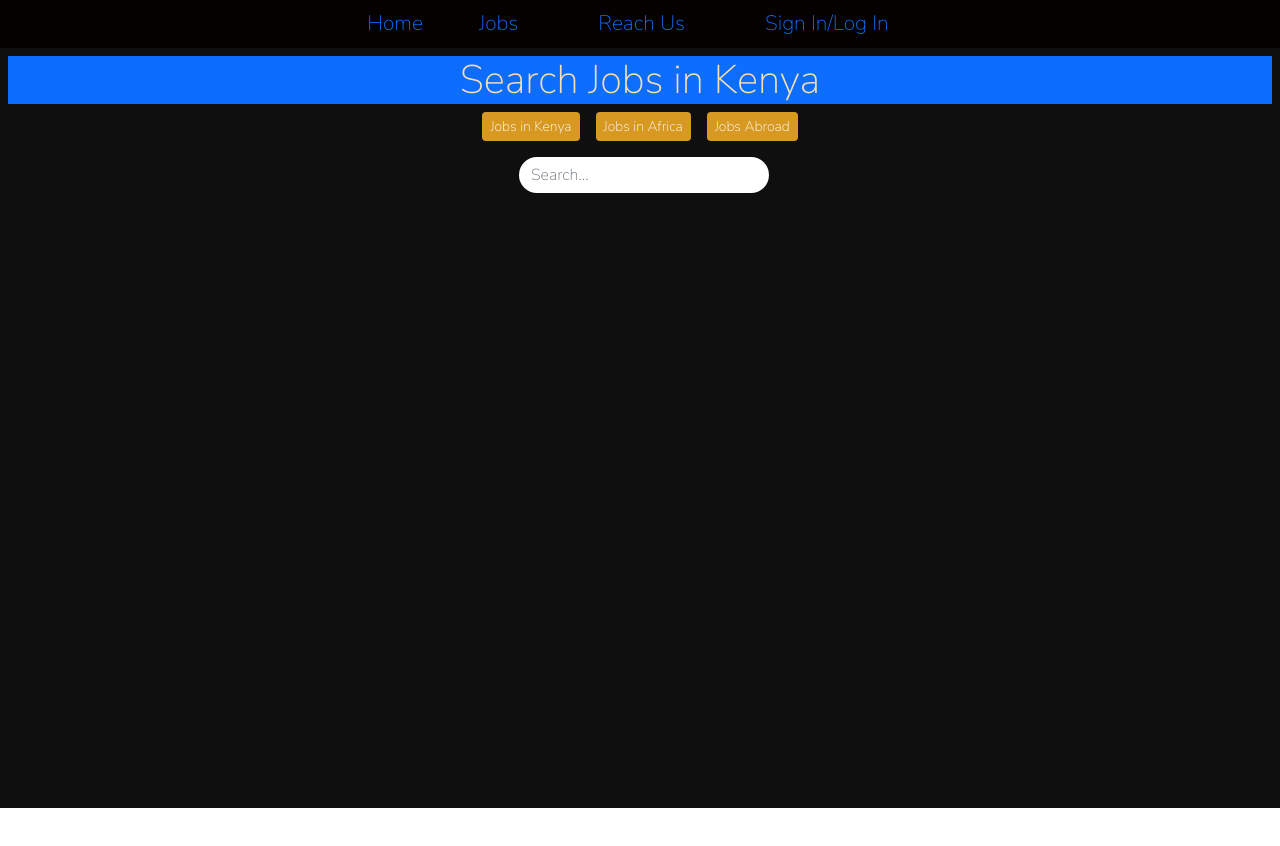
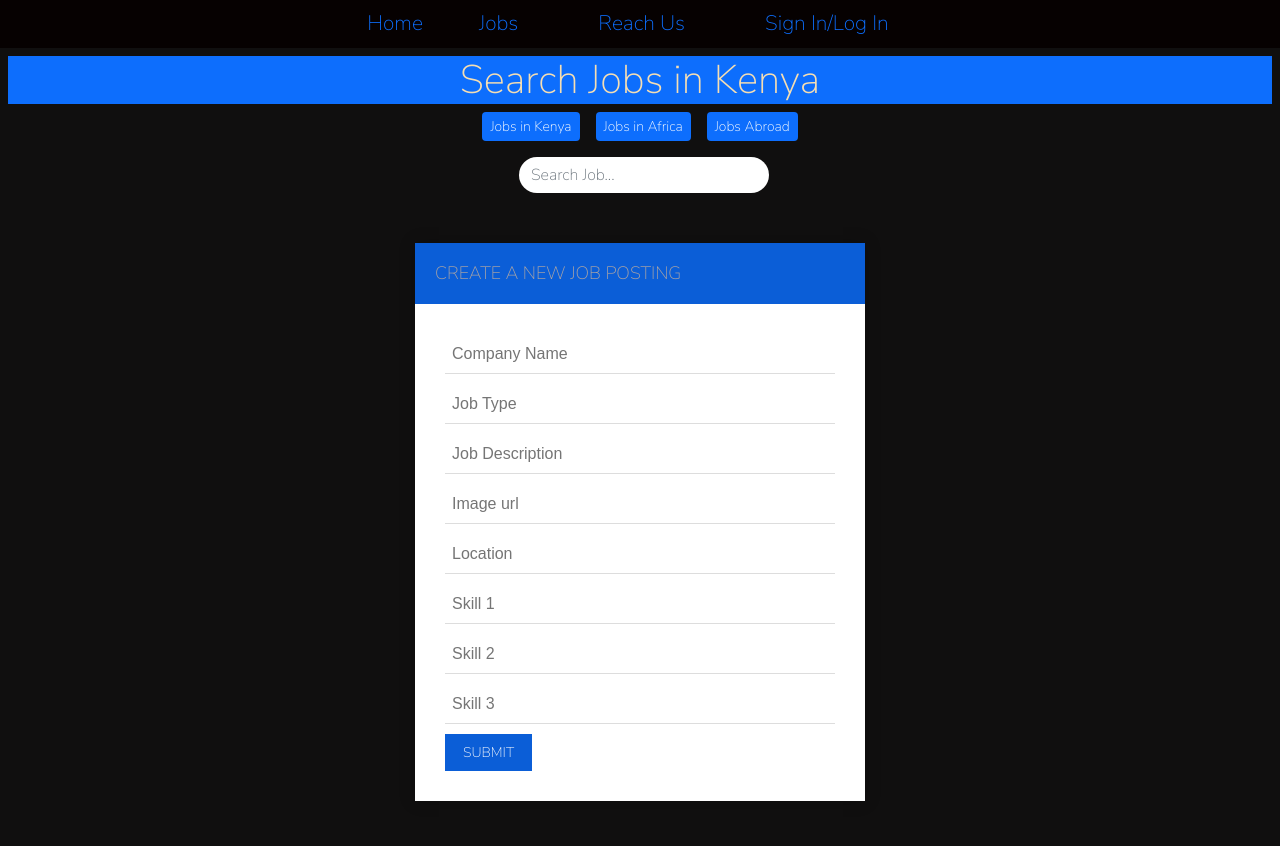
Before and after one commit to carreuky/Job-Portal, a React (Create React App) app: page /jobs in a window 1280 px wide. Shown: the top 846 px of the page. Before the commit the page ends 808 px from the top, so only its background shows below. Built offline with nearby package versions, Linux system fonts and the light colour scheme; some icons are missing.

Commit message:
add job form

```diff
--- /dev/null
+++ b/src/Components/CreateJob/CreateJob.css
@@ -0,0 +1,73 @@
+@import url('https://fonts.googleapis.com/css2?family=Nunito+Sans:wght@200&display=swap');
+.CreateJob{
+    font-family: 'Nunito Sans', sans-serif;
+}
+.form-style-8{
+    font-family: 'Nunito Sans', sans-serif;
+      width: 450px;
+      padding: 30px;
+      background: #FFFFFF;
+      margin: 50px auto;
+      box-shadow: 0px 0px 15px rgba(0, 0, 0, 0.22);
+      -moz-box-shadow: 0px 0px 15px rgba(0, 0, 0, 0.22);
+      -webkit-box-shadow:  0px 0px 15px rgba(0, 0, 0, 0.22);
+
+  }
+  .form-style-8 h2{
+      background: #0B5ED7;
+      text-transform: uppercase;
+      color: #aba4a4;
+      font-size: 18px;
+      font-weight: 100;
+      padding: 20px;
+      margin: -30px -30px 30px -30px;
+  }
+  .form-style-8 input[type="text"],
+  .form-style-8 input[type="text"],
+  .form-style-8 input[type="text"],
+  .form-style-8 input[type="text"],
+  .form-style-8 input[type="text"],
+  .form-style-8 input[type="text"],
+  .form-style-8 input[type="text"],
+  .form-style-8 input[type="url"],
+  .form-style-8 input[type="text"],
+  .form-style-8 textarea,
+  .form-style-8 select
+  {
+
+
+    box-sizing: border-box;
+      -webkit-box-sizing: border-box;
+      -moz-box-sizing: border-box;
+      outline: none;
+      display: block;
+      width: 100%;
+      padding: 7px;
+      border: none;
+      border-bottom: 1px solid #ddd;
+      background: transparent;
+      margin-bottom: 10px;
+      font: 16px Arial, Helvetica, sans-serif;
+      height: 40px;
+
+  }
+  .form-style-8 textarea{
+      resize:none;
+      overflow: hidden;
+  }
+  .form-style-8 input[type="button"],
+  .form-style-8 input[type="submit"]{
+      background-color: #0B5ED7;
+      display: inline-block;
+      cursor: pointer;
+      color: #FFFFFF;
+      font-size: 14px;
+      padding: 8px 18px;
+      text-decoration: none;
+      text-transform: uppercase;
+      border: none;
+  }
+  .form-style-8 input[type="button"]:hover,
+  .form-style-8 input[type="submit"]:hover {
+      background:linear-gradient(to bottom, #0B5ED7 52%);
+  }
--- /dev/null
+++ b/src/Components/CreateJob/CreateJob.js
@@ -0,0 +1,30 @@
+import React from 'react'
+import "./CreateJob.css";
+
+function CreateJob
+() {
+const CreateJob=(
+    <div class="form-style-8" id="formDiv">
+    <h2>Create A New Job Posting</h2>
+    <form id="formClick">
+      <input className='input-lg' type="text" id="input1" name="field1" placeholder="Company Name"/>
+      <input className='input-lg' type="text" id="input2" name="field1" placeholder="Job Type"/>
+      <input className='input-lg' type="text" id="input3" name="field2" placeholder="Job Description" />
+      <input className='input-lg' type="url" id="input4" name="field3" placeholder="Image url"/>
+      <input className='input-lg' type="text" id="input5" name="field3" placeholder="Location"/>
+      <input className='input-lg' type="text" id="input6" name="field3" placeholder="Skill 1"/>
+      <input className='input-lg' type="text" id="input7" name="field3" placeholder="Skill 2"/>
+      <input className='input-lg' type="text" id="input8" name="field3" placeholder="Skill 3"/>
+
+
+      <input type="submit" value="Submit" name="submit" id="submit" />
+    </form>
+  </div>
+)
+  return (
+    <div className='CreateJob'>
+        {CreateJob}
+    </div>
+  )
+}
+export default CreateJob
--- a/src/Components/Home/Home.css
+++ b/src/Components/Home/Home.css
@@ -29,6 +29,6 @@
     font: 40px;
   }
 .Text > h1{
-    color: blue;
+    color: #0B5ED7;
     font-size: 70px;
 }
--- a/src/Components/Jobs/Jobs.css
+++ b/src/Components/Jobs/Jobs.css
@@ -2,7 +2,7 @@
 .Jobs{
     font-family: 'Nunito Sans', sans-serif;
     background: rgb(16, 15, 15);
-    height: 95vh;
+    /* height: 95vh; */
     color: wheat;
 }
 #inputlg{
@@ -18,5 +18,7 @@
 }
 .btn{
     border: none;
-    background-color: #D79922;
 }
+.css{
+    background-color: #0B5ED7;
+}
--- a/src/Components/Jobs/Jobs.js
+++ b/src/Components/Jobs/Jobs.js
@@ -1,20 +1,22 @@
 import React from "react";
 import "./Jobs.css";
+import CreateJob from "../CreateJob/CreateJob";
 
 export default function Jobs() {
   const Search = (
     <div class="container m-3 ">
     <div class="d-flex justify-content-center px-2 ">
     <div class="form-group">
-    <input class="form-control input-lg" id="inputlg"  placeholder="Search..."/>
+    <input class="form-control text-white input-lg" id="inputlg"  placeholder="Search Job..."/>
   </div>
     </div>
   </div>
+
   );
 
   return (
     <div className="Jobs p-2">
-      <h1 class="text-center bg-primary">Search Jobs in Kenya</h1>
+      <h1 class="text-center bg-primary sea">Search Jobs in Kenya</h1>
       <div className="text-center">
         <button type="button" class="btn btn-primary btn-sm mx-2">
           Jobs in Kenya
@@ -27,6 +29,7 @@ export default function Jobs() {
         </button>
       </div>
       {Search}
+      <CreateJob/>
     </div>
   );
 }
```
Also changed, not shown: src/Components/NewForm.js (added, +28 -0 lines).
